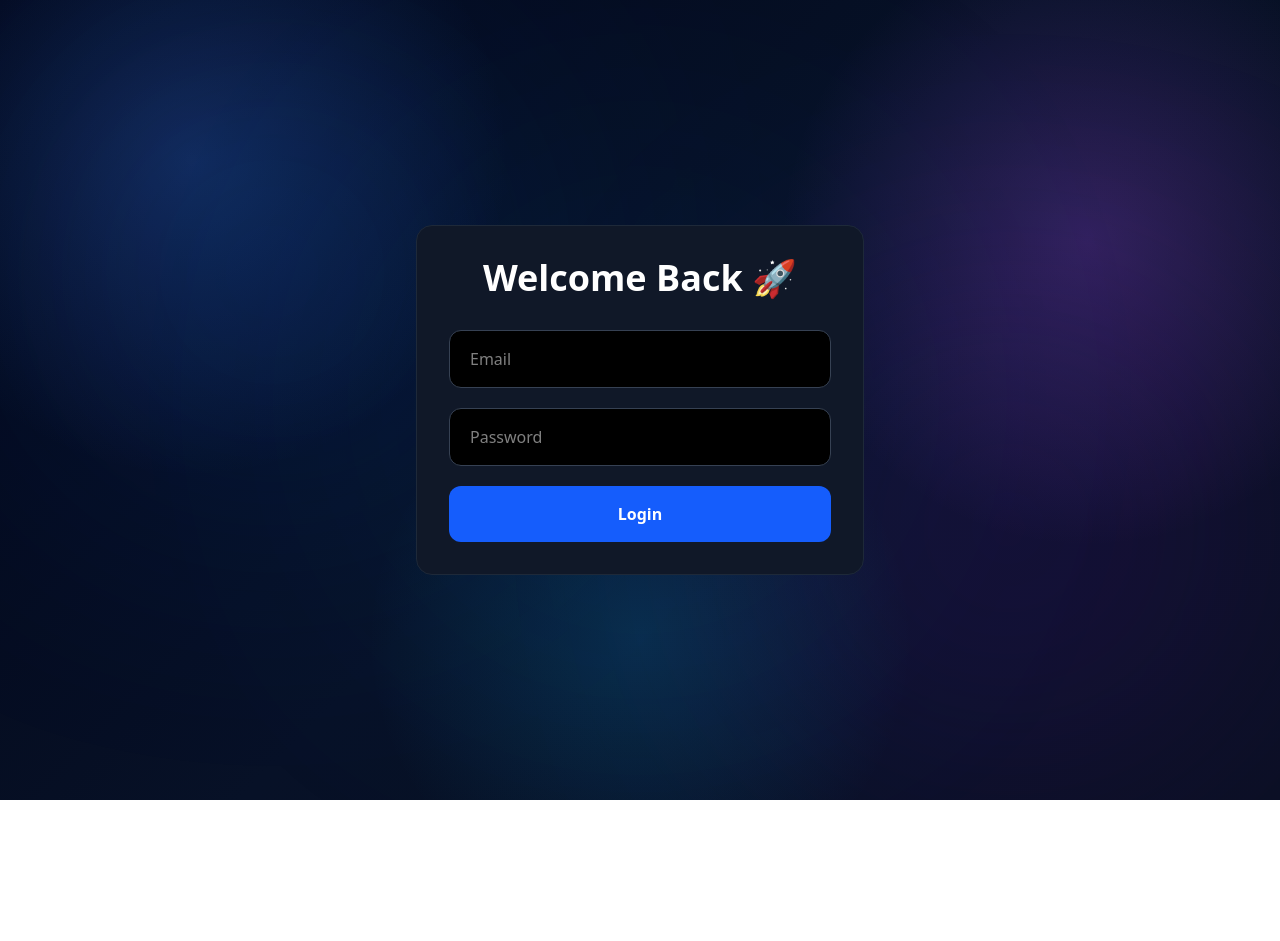
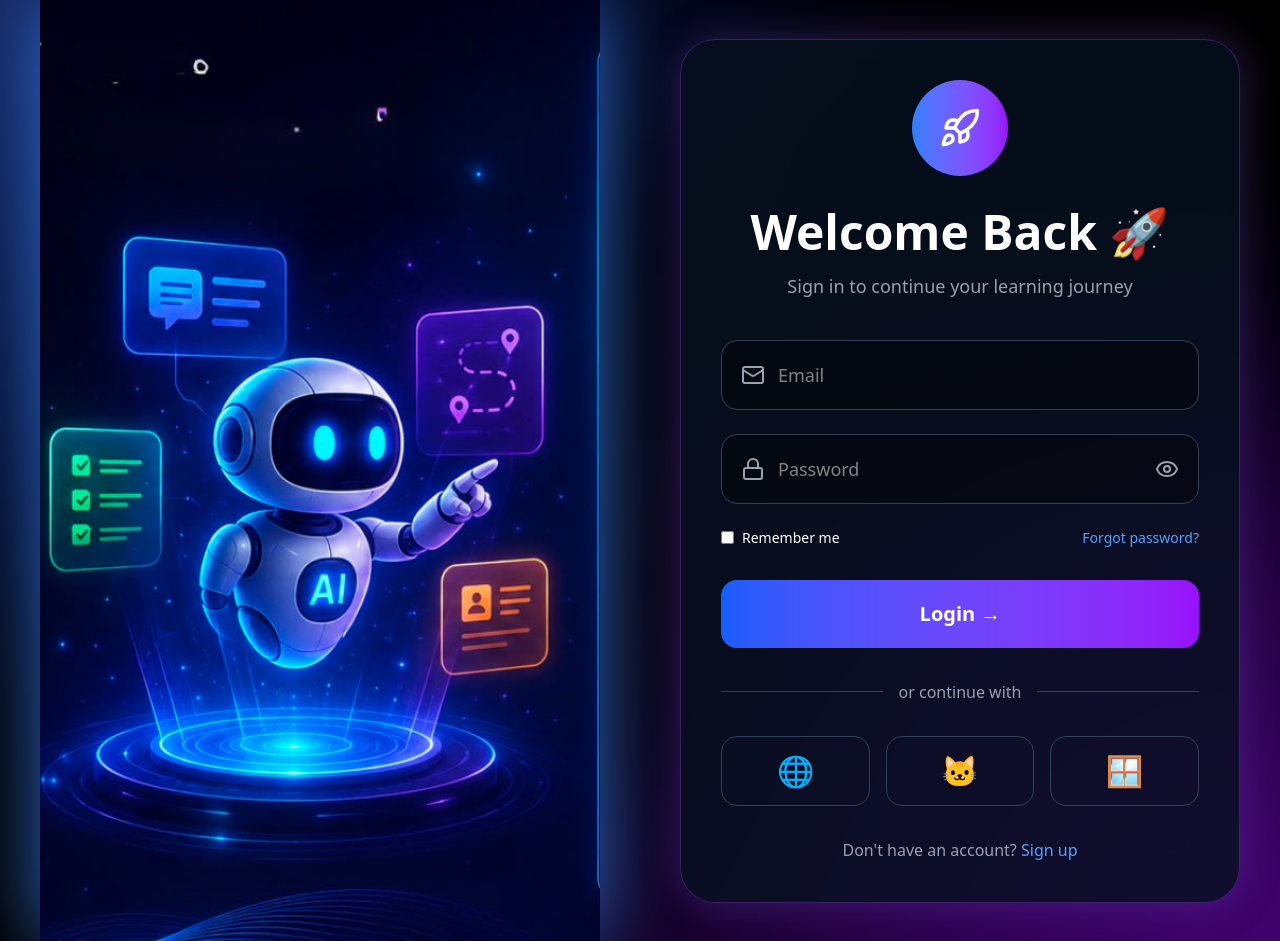
Before and after one commit to sushmitha20reddy/ai-driven-resource-management-platform, a Next.js app in the folder frontend/: page /login in a window 1280 px wide. Before the commit the page ends 800 px from the top, so only its background shows below. Built offline with nearby package versions, Linux system fonts and the light colour scheme.

Commit message:
updated login page

```diff
--- a/frontend/app/login/page.tsx
+++ b/frontend/app/login/page.tsx
@@ -1,106 +1,245 @@
 "use client";
 
-import { useState } from "react";
-import axios from "axios";
-import { useRouter } from "next/navigation";
+import { Mail, Lock, Eye, Rocket } from "lucide-react";
+import Link from "next/link";
 
 export default function LoginPage() {
+  return (
+    <main className="min-h-screen bg-black overflow-hidden relative">
 
-  const router = useRouter();
+      {/* Background Glow */}
+      <div className="absolute inset-0 bg-gradient-to-br from-blue-950 via-black to-purple-950" />
 
-  const [email, setEmail] = useState("");
+      <div className="absolute top-0 left-0 w-[500px] h-[500px] bg-blue-600/20 blur-[150px]" />
 
-  const [password, setPassword] = useState("");
+      <div className="absolute bottom-0 right-0 w-[500px] h-[500px] bg-purple-600/20 blur-[150px]" />
 
-  const [loading, setLoading] = useState(false);
+      <section className="relative z-10 min-h-screen flex items-center justify-center px-10">
 
- const handleLogin = async () => {
-  try {
-    setLoading(true);
+        <div className="grid lg:grid-cols-2 gap-20 items-center w-full max-w-7xl">
 
-    const API_URL =
-      "https://ai-platform-backend-5msg.onrender.com";
+          {/* LEFT SIDE */}
 
-    const response = await axios.post(
-      `${API_URL}/login`,
-      {
-        email,
-        password,
-      }
-    );
+          <div className="hidden lg:flex justify-center">
 
-    localStorage.setItem(
-      "token",
-      response.data.access_token
-    );
+            <img
+              src="/robot ai.jpeg"
+              alt="AI Robot"
+              className="
+                w-full
+                max-w-xl
+                drop-shadow-[0_0_40px_rgba(59,130,246,0.8)]
+                animate-pulse
+              "
+            />
 
-    console.log("Saving email:", email);
+          </div>
 
-localStorage.setItem(
-  "user_email",
-  email
-);
+          {/* RIGHT SIDE */}
 
-console.log(
-  "Stored:",
-  localStorage.getItem("user_email")
-);
+          <div
+            className="
+              bg-[#081121]/80
+              backdrop-blur-xl
+              border
+              border-purple-500/30
+              rounded-[35px]
+              p-10
+              shadow-[0_0_40px_rgba(139,92,246,0.3)]
+              text-white
+            "
+          >
 
-    alert("Login successful 🚀");
+            {/* Icon */}
 
-    router.push("/dashboard");
+            <div className="flex justify-center mb-8">
 
-  } catch (error) {
+              <div
+                className="
+                  w-24
+                  h-24
+                  rounded-full
+                  bg-gradient-to-r
+                  from-blue-500
+                  to-purple-600
+                  flex
+                  items-center
+                  justify-center
+                "
+              >
+                <Rocket size={42} />
+              </div>
 
-    console.error(error);
+            </div>
 
-    alert("Invalid credentials ❌");
-
-  } finally {
-
-    setLoading(false);
-
-  }
-};
-
-  return (
-    <main className="min-h-screen flex items-center justify-center px-6">
-      <div className="w-full max-w-md bg-gray-900 p-8 rounded-2xl border border-gray-800">
-
-        <h1 className="text-4xl font-bold text-white mb-8 text-center">
+            <h1 className="text-5xl font-bold text-center">
               Welcome Back 🚀
             </h1>
 
-        <div className="space-y-5">
+            <p className="text-center text-gray-400 mt-4 mb-10 text-lg">
+              Sign in to continue your learning journey
+            </p>
+
+            {/* EMAIL */}
+
+            <div className="relative mb-6">
+
+              <Mail
+                className="
+                  absolute
+                  left-5
+                  top-1/2
+                  -translate-y-1/2
+                  text-gray-400
+                "
+              />
 
               <input
                 type="email"
                 placeholder="Email"
-            value={email}
-            onChange={(e) => setEmail(e.target.value)}
-            className="w-full bg-black border border-gray-700 rounded-xl px-5 py-4 text-white outline-none"
+                className="
+                  w-full
+                  bg-black/40
+                  border border-slate-700
+                  rounded-2xl
+                  py-5
+                  pl-14
+                  text-lg
+                  outline-none
+                  focus:border-blue-500
+                "
+              />
+
+            </div>
+
+            {/* PASSWORD */}
+
+            <div className="relative mb-6">
+
+              <Lock
+                className="
+                  absolute
+                  left-5
+                  top-1/2
+                  -translate-y-1/2
+                  text-gray-400
+                "
               />
 
               <input
                 type="password"
                 placeholder="Password"
-            value={password}
-            onChange={(e) => setPassword(e.target.value)}
-            className="w-full bg-black border border-gray-700 rounded-xl px-5 py-4 text-white outline-none"
+                className="
+                  w-full
+                  bg-black/40
+                  border border-slate-700
+                  rounded-2xl
+                  py-5
+                  pl-14
+                  pr-14
+                  text-lg
+                  outline-none
+                  focus:border-blue-500
+                "
               />
 
+              <Eye
+                className="
+                  absolute
+                  right-5
+                  top-1/2
+                  -translate-y-1/2
+                  text-gray-400
+                "
+              />
+
+            </div>
+
+            {/* REMEMBER */}
+
+            <div className="flex justify-between mb-8 text-sm">
+
+              <label className="flex items-center gap-2">
+                <input type="checkbox" />
+                Remember me
+              </label>
+
+              <button className="text-blue-400">
+                Forgot password?
+              </button>
+
+            </div>
+
+            {/* LOGIN BUTTON */}
+
             <button
-            onClick={handleLogin}
-            disabled={loading}
-            className="w-full bg-blue-600 py-4 rounded-xl text-white font-semibold hover:bg-blue-500 transition"
+              className="
+                w-full
+                py-5
+                rounded-2xl
+                bg-gradient-to-r
+                from-blue-600
+                to-purple-600
+                text-xl
+                font-semibold
+                hover:scale-105
+                transition-all
+              "
             >
-            {loading ? "Logging in..." : "Login"}
+              Login →
             </button>
+
+            {/* Divider */}
+
+            <div className="flex items-center gap-4 my-8">
+
+              <div className="flex-1 h-px bg-slate-700" />
+
+              <span className="text-gray-400">
+                or continue with
+              </span>
+
+              <div className="flex-1 h-px bg-slate-700" />
+
+            </div>
+
+            {/* SOCIAL LOGIN */}
+
+            <div className="grid grid-cols-3 gap-4">
+
+              <button className="border border-slate-700 rounded-2xl py-4 text-3xl">
+                🌐
+              </button>
+
+              <button className="border border-slate-700 rounded-2xl py-4 text-3xl">
+                🐱
+              </button>
+
+              <button className="border border-slate-700 rounded-2xl py-4 text-3xl">
+                🪟
+              </button>
+
+            </div>
+
+            <p className="text-center mt-8 text-gray-400">
+
+              Don't have an account?{" "}
+
+              <Link
+                href="/signup"
+                className="text-blue-400"
+              >
+                Sign up
+              </Link>
+
+            </p>
 
           </div>
 
         </div>
 
+      </section>
+
     </main>
   );
 }
```
Also changed, not shown: frontend/public/robot ai.jpeg (added). Lines whose indentation alone changed are shown as unchanged.
